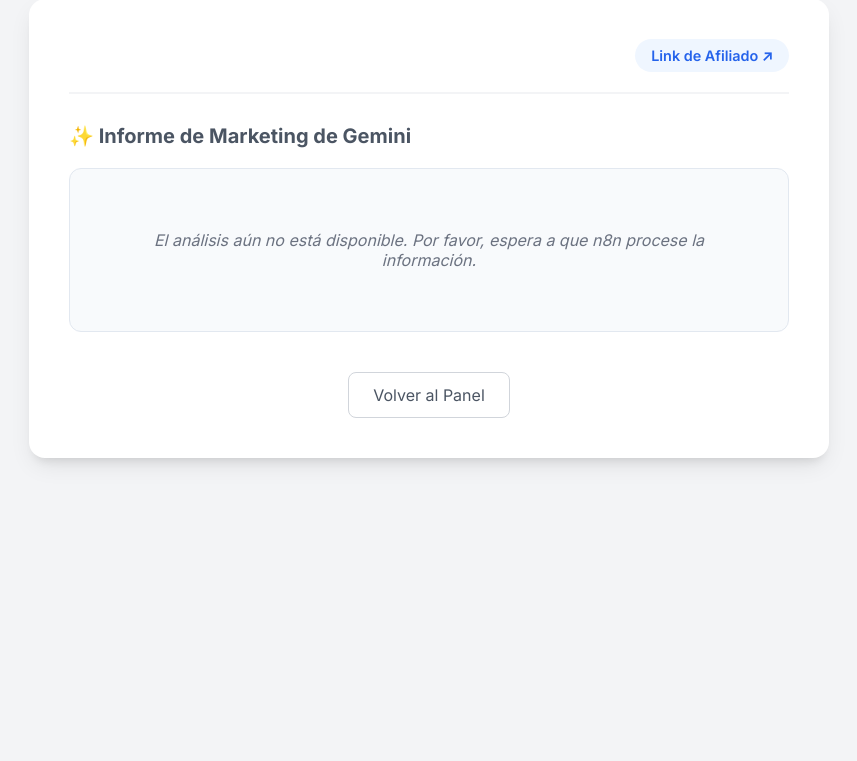
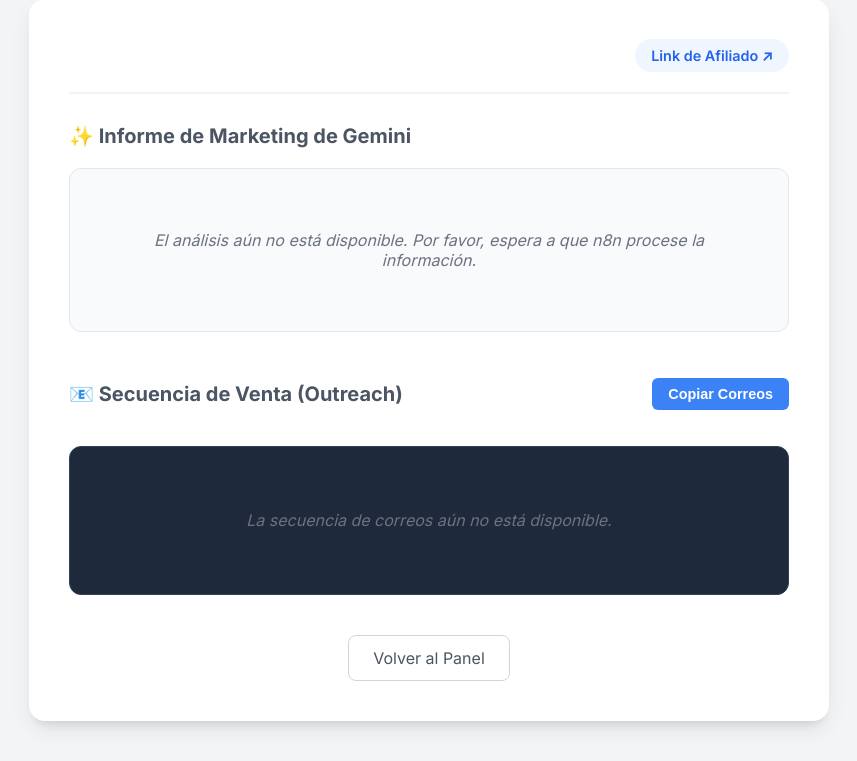
Before and after one commit to JhonPa007/sistemaspro, a Flask app: template templates/analysis.html in a window 1280 px wide. Shown: the part 193-954 px from the top of the page, without its empty margins (211-1068 px from the left). Before the commit the page ends 659 px from the top, so only its background shows below. Run offline with Flask 3, Linux system fonts and the light colour scheme; the template is opened without the code that fills it, so the values that code supplies are empty.

Commit message:
feat: Introduce página de análisis de producto con informes de IA y secuencias de correo de outreach.

```diff
--- a/app.py
+++ b/app.py
@@ -22,13 +22,15 @@ class Product(db.Model):
     nombre_producto = db.Column(db.String(100), nullable=False)
     link_afiliado = db.Column(db.String(255), nullable=False)
     analisis_ia = db.Column(db.Text, nullable=True)
+    outreach_emails = db.Column(db.Text, nullable=True)
 
     def to_dict(self):
         return {
             'id': self.id,
             'nombre_producto': self.nombre_producto,
             'link_afiliado': self.link_afiliado,
-            'analisis_ia': self.analisis_ia
+            'analisis_ia': self.analisis_ia,
+            'outreach_emails': self.outreach_emails
         }
 
 with app.app_context():
--- a/static/style.css
+++ b/static/style.css
@@ -478,6 +478,7 @@ body.landing-page {
 
 .text-gradient {
     background: linear-gradient(135deg, #fff 30%, #38bdf8 100%);
+    background-clip: text;
     -webkit-background-clip: text;
     -webkit-text-fill-color: transparent;
 }
@@ -671,3 +672,35 @@ body.landing-page {
         text-align: center;
     }
 }
+
+/* Outreach Section Styles */
+.outreach-box {
+    background-color: #1e293b;
+    /* Dark Slate Blue */
+    color: #f8fafc;
+    /* Light text for contrast */
+    border-radius: 12px;
+    padding: 25px;
+    border: 1px solid #334155;
+    margin-top: 15px;
+    font-family: 'Inter', sans-serif;
+    line-height: 1.6;
+}
+
+.copy-btn {
+    background-color: #3b82f6;
+    color: white;
+    border: none;
+    padding: 8px 16px;
+    border-radius: 6px;
+    cursor: pointer;
+    font-weight: 600;
+    transition: background-color 0.2s;
+    font-size: 0.9rem;
+    width: auto;
+    /* Override default 100% width for buttons */
+}
+
+.copy-btn:hover {
+    background-color: #2563eb;
+}
--- a/templates/analysis.html
+++ b/templates/analysis.html
@@ -36,6 +36,40 @@
                     </div>
                 </div>
 
+                <div class="analysis-content" style="margin-top: 30px;">
+                    <div
+                        style="display: flex; justify-content: space-between; align-items: center; margin-bottom: 20px;">
+                        <h3>📧 Secuencia de Venta (Outreach)</h3>
+                        <button onclick="copyOutreach()" class="copy-btn">Copiar Correos</button>
+                    </div>
+                    <div class="outreach-box">
+                        {% if product.outreach_emails %}
+                        <div id="outreachText" style="white-space: pre-wrap;">{{ product.outreach_emails }}</div>
+                        {% else %}
+                        <p class="no-data">La secuencia de correos aún no está disponible.</p>
+                        {% endif %}
+                    </div>
+                </div>
+
+                <script>
+                    function copyOutreach() {
+                        const text = document.getElementById('outreachText').innerText;
+                        navigator.clipboard.writeText(text).then(() => {
+                            const btn = document.querySelector('.copy-btn');
+                            const originalText = btn.innerText;
+                            btn.innerText = '¡Copiado!';
+                            btn.style.backgroundColor = '#10b981';
+                            setTimeout(() => {
+                                btn.innerText = originalText;
+                                btn.style.backgroundColor = '';
+                            }, 2000);
+                        }).catch(err => {
+                            console.error('Error al copiar:', err);
+                            alert('No se pudo copiar el texto');
+                        });
+                    }
+                </script>
+
                 <div class="actions">
                     <a href="/admin-panel-privado" class="back-btn">Volver al Panel</a>
                 </div>
```
